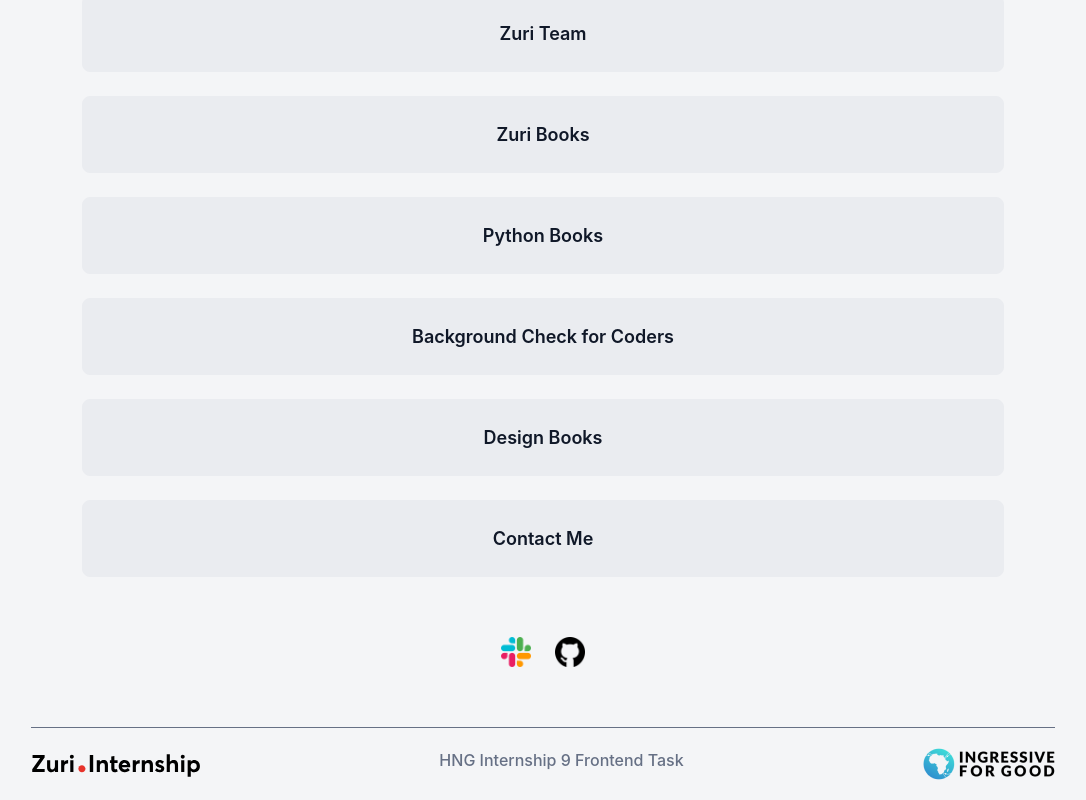
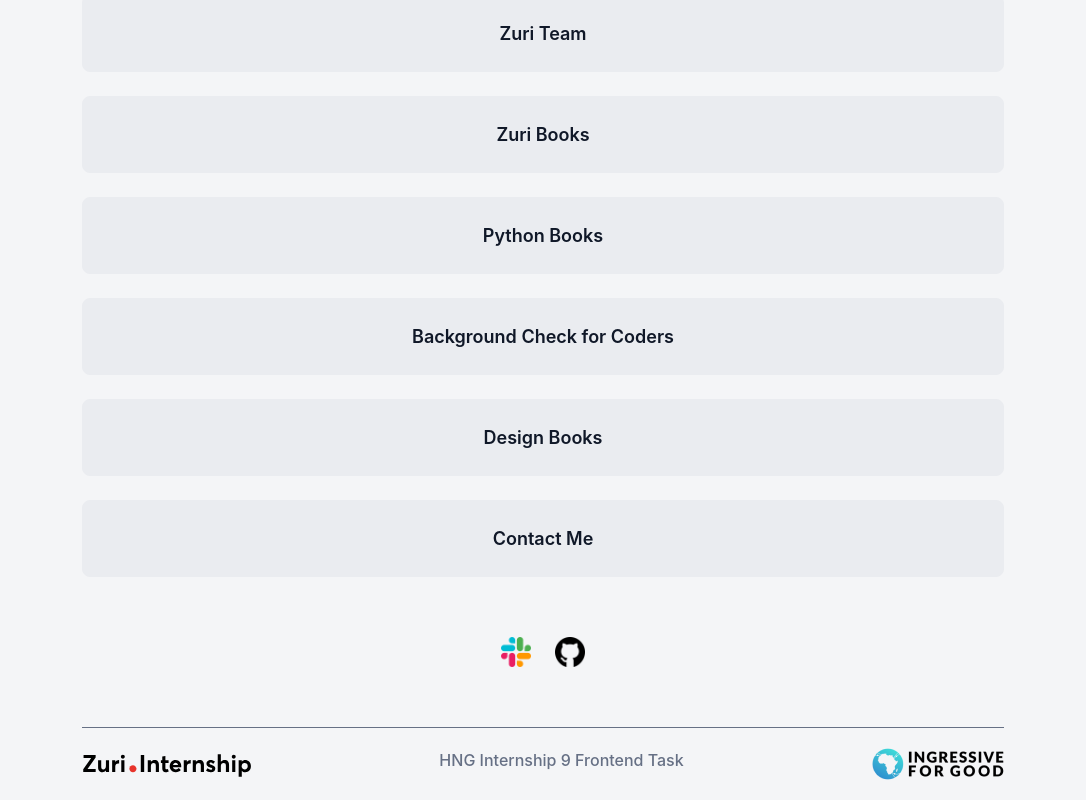
Before and after one commit to alvyynm/linktreeclone, a React (Create React App) app: page / in a window 1280 px wide. Shown: the part 404-1204 px from the top of the page, without its empty margins (97-1183 px from the left). Built offline with nearby package versions, Linux system fonts and the light colour scheme.

Commit message:
style: make footer 90% of view width on desktop

```diff
--- a/src/components/Contact.css
+++ b/src/components/Contact.css
@@ -114,4 +114,8 @@ textarea:focus {
     grid-template-rows: 1fr;
     gap: 24px;
   }
+
+  .footer-wrapper {
+    max-width: 90%;
+  }
 }
```
